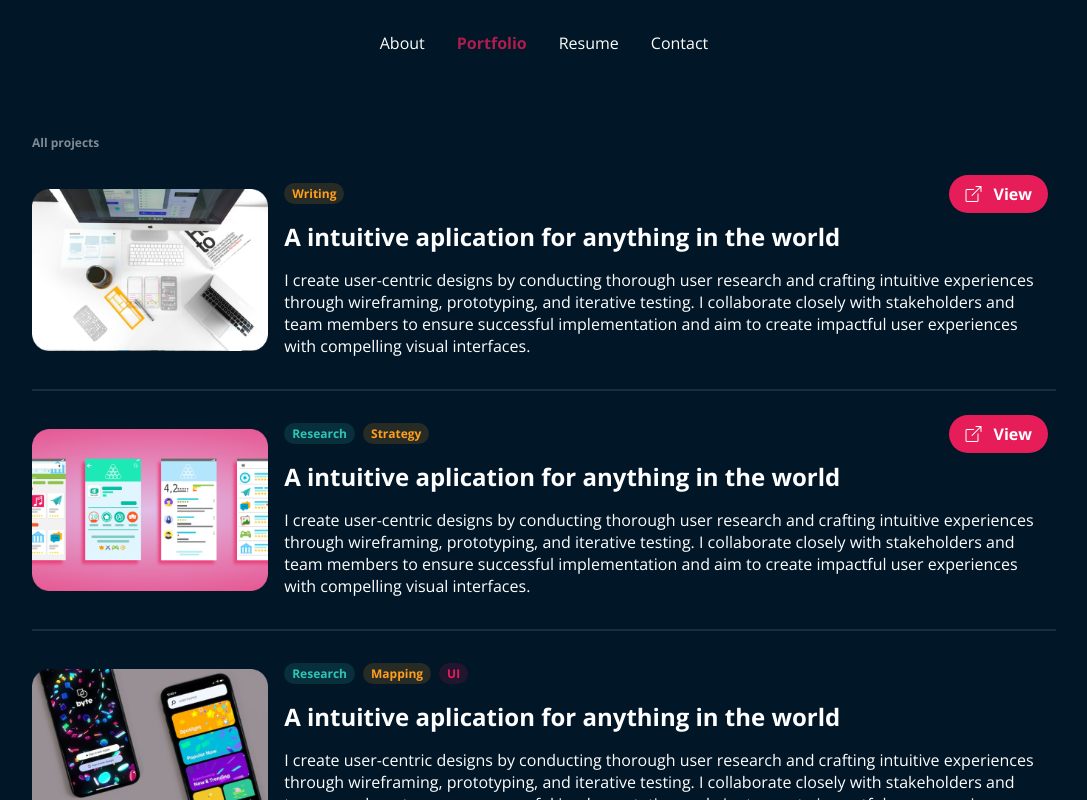
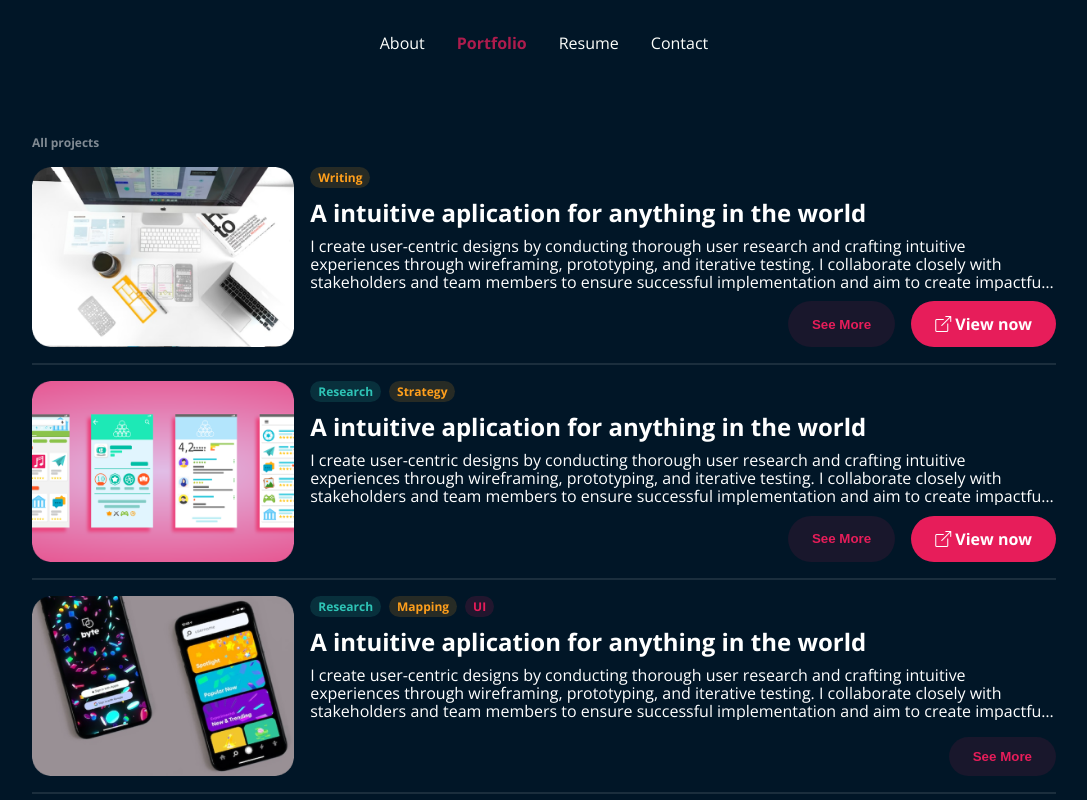
Before and after one commit to paulobressan/portfolio, a Nuxt app: page /portfolio in a window 1280 px wide. Shown: the top 800 px of the page, without its empty margins (96-1183 px from the left). Built offline with nearby package versions, Linux system fonts and the light colour scheme.

Commit message:
feat(portfolio): added modal to show more infos

```diff
--- a/assets/css/main.css
+++ b/assets/css/main.css
@@ -21,11 +21,11 @@ body,
   margin: 0;
 }
 
-.card__tags {
+.tags {
   display: flex;
 }
 
-.card__tags-content {
+.tags__content {
   margin-right: 8px;
   padding: 2px 8px;
   border-radius: 16px;
@@ -33,15 +33,15 @@ body,
   font-size: 12px;
 }
 
-.card__tags-content--yellow {
+.tags__content--yellow {
   color: var(--card__tag-yellow-text-color);
   background: var(--card__tag-yellow-background-color);
 }
-.card__tags-content--green {
+.tags__content--green {
   color: var(--card__tag-green-text-color);
   background: var(--card__tag-green-background-color);
 }
-.card__tags-content--red {
+.tags__content--red {
   color: var(--card__tag-red-text-color);
   background: var(--card__tag-red-background-color);
 }
--- a/assets/css/theme.css
+++ b/assets/css/theme.css
@@ -13,6 +13,8 @@
   --portfolio__label: #808a93;
   --portfolio__view-button-background-color: #e71d5a;
   --portfolio__view-button-text-color: #fff;
+  --portfolio__more-button-background-color: rgba(230, 30, 90, 0.1);
+  --portfolio__more-button-text-color: #e71d5a;
 
   --card__tag-yellow-text-color: #ff9f1c;
   --card__tag-yellow-background-color: rgba(255, 159, 28, 0.15);
@@ -20,4 +22,7 @@
   --card__tag-green-background-color: rgba(46, 196, 182, 0.15);
   --card__tag-red-text-color: #e71d5a;
   --card__tag-red-background-color: rgba(231, 29, 90, 0.15);
+
+  --modal__background-color: #011627;
+  --modal__text-color: #fff;
 }
--- a/components/Card.vue
+++ b/components/Card.vue
@@ -18,11 +18,11 @@ defineProps<Props>();
       <h3 class="card__name">
         {{ name }}
       </h3>
-      <div class="card__tags">
+      <div class="tags">
         <div v-for="(tag, i) in tags" :key="i">
           <div
-            class="card__tags-content"
-            :class="`card__tags-content--${tag.color}`"
+            class="tags__content"
+            :class="`tags__content--${tag.color}`"
           >
             {{ tag.text }}
           </div>
--- a/components/CardPortfolio.vue
+++ b/components/CardPortfolio.vue
@@ -9,6 +9,11 @@ interface Props {
   link?: string;
 }
 defineProps<Props>();
+
+interface Emits {
+  (e: "onSeeMore"): void;
+}
+const emit = defineEmits<Emits>();
 </script>
 
 <template>
@@ -17,11 +22,12 @@ defineProps<Props>();
       <img :src="image" :alt="name" />
     </div>
     <div class="card__content">
-      <div class="card__tags">
+      <div>
+        <div class="tags">
           <div v-for="(tag, i) in tags" :key="i">
             <div
-            class="card__tags-content"
-            :class="`card__tags-content--${tag.color}`"
+              class="tags__content"
+              :class="`tags__content--${tag.color}`"
             >
               {{ tag.text }}
             </div>
@@ -30,19 +36,29 @@ defineProps<Props>();
         <h1 class="card__name">
           {{ name }}
         </h1>
-      <div>
+        <div class="card__summary">
           {{ summary }}
         </div>
+      </div>
+      <div class="card__actions">
+        <button
+          type="button"
+          class="card__actions-button"
+          @click="emit('onSeeMore')"
+        >
+          See More
+        </button>
         <a
           v-if="link"
           :href="link"
           target="_blank"
-        class="card__link"
+          class="card__actions-link"
           title="Open link"
         >
           <i class="bi bi-box-arrow-up-right"></i>
-        View
+          View now
         </a>
+      </div>
     </div>
   </div>
 </template>
@@ -50,11 +66,13 @@ defineProps<Props>();
 <style scoped>
 .vars {
   --card__name-font-size: 24px;
+  --card__summary-line-clamp: 3;
 }
 
 @media only screen and (max-width: 768px) {
   .vars {
     --card__name-font-size: 20px;
+    --card__summary-line-clamp: 6;
   }
 }
 
@@ -66,7 +84,7 @@ defineProps<Props>();
   align-items: center;
 }
 .card__image {
-  width: 320px;
+  width: 360px;
   height: auto;
   overflow: hidden;
   border-radius: 18px;
@@ -80,31 +98,55 @@ defineProps<Props>();
 }
 
 .card__content {
-  position: relative;
-  padding: 16px;
+  display: flex;
+  flex-direction: column;
+  justify-content: space-between;
+  padding-left: 16px;
   width: 100%;
 }
 .card__name {
   font-size: var(--card__name-font-size);
   font-weight: 700;
   margin: 0;
-  margin-bottom: 16px;
+  margin-bottom: 8px;
+}
+.card__summary {
+  overflow: hidden;
+  text-overflow: ellipsis;
+  display: -webkit-box;
+  -webkit-box-orient: vertical;
+  -webkit-line-clamp: var(--card__summary-line-clamp);
+  line-height: 18px;
+  margin-bottom: 8px;
+}
+.tags {
+  margin-bottom: 8px;
 }
 
-.card__tags {
-  margin-bottom: 16px;
+.card__actions {
+  display: flex;
+  flex-direction: row;
+  justify-content: flex-end;
 }
 
-.card__link {
-  position: absolute;
-  right: 8px;
-  top: 8px;
-  padding: 8px 16px;
+.card__actions-link {
+  padding: 12px 24px;
   background: var(--portfolio__view-button-background-color);
-  color: var(--portfolio__view-button-color-color);
+  color: var(--portfolio__view-button-text-color);
   text-decoration: none;
   font-weight: 700;
   border-radius: 24px;
+  margin-left: 16px;
+}
+
+.card__actions-button {
+  padding: 12px 24px;
+  background: var(--portfolio__more-button-background-color);
+  color: var(--portfolio__more-button-text-color);
+  font-weight: 700;
+  border-radius: 24px;
+  border: none;
+  cursor: pointer;
 }
 
 .card__link i {
@@ -130,5 +172,9 @@ defineProps<Props>();
     position: unset;
     float: right;
   }
+
+  .card__summary {
+    margin-bottom: 16px;
+  }
 }
 </style>
--- a/pages/portfolio/index.vue
+++ b/pages/portfolio/index.vue
@@ -1,17 +1,52 @@
 <script setup lang="ts">
-import { Data } from "~/interfaces";
+import { Data, Project } from "~/interfaces";
 import json from "~/portfolio.json";
 import CardPortfolio from "~/components/CardPortfolio.vue";
 
 const data: Data = json;
+const modalOpened: Ref<boolean> = ref(false);
+const projectSelected: Ref<Project | undefined> = ref();
 
 useHead({
   title: `Portfolio | ${data.about.name} - ${data.about.role}`,
 });
+
+function openSeeMore(project: Project) {
+  projectSelected.value = project;
+  modalOpened.value = true;
+}
 </script>
 
 <template>
   <div class="vars">
+    <div class="modal" v-if="modalOpened">
+      <div class="modal__content">
+        <div class="modal__content-header">
+          <div class="modal__content-header-close">
+            <button
+              type="button"
+              class="modal__content-header-close-button"
+              @click="modalOpened = false"
+            >
+              <i class="bi bi-x-lg"></i>
+            </button>
+          </div>
+        </div>
+        <div class="modal__content-body">
+          <div class="tags">
+            <div v-for="(tag, i) in projectSelected?.tags" :key="i">
+              <div class="tags__content" :class="`tags__content--${tag.color}`">
+                {{ tag.text }}
+              </div>
+            </div>
+          </div>
+          <h2 class="modal__content-body-title">{{ projectSelected?.name }}</h2>
+          <div>
+            {{ projectSelected?.summary }}
+          </div>
+        </div>
+      </div>
+    </div>
     <div v-if="data.portfolio.projects?.length" class="projects">
       <div class="projects__label">All projects</div>
       <div v-for="project in data.portfolio.projects" class="projects__card">
@@ -21,6 +56,7 @@ useHead({
           :image="project.image"
           :tags="project.tags"
           :link="project.link"
+          @on-see-more="openSeeMore(project)"
         />
         <hr />
       </div>
@@ -54,4 +90,68 @@ useHead({
 .projects__card {
   margin-bottom: 16px;
 }
+
+.tags {
+  margin-bottom: 16px;
+}
+
+.modal {
+  z-index: 1055;
+  position: fixed;
+  height: 100%;
+  width: 100%;
+  top: 0;
+  background: rgba(0, 0, 0, 0.25);
+  backdrop-filter: blur(4px);
+  display: flex;
+  justify-content: center;
+  align-items: center;
+}
+
+.modal__content {
+  background: var(--modal__background-color);
+  color: var(--modal__text-color);
+  width: 50%;
+  height: 50%;
+  border-radius: 24px;
+  overflow: auto;
+  display: flex;
+  flex-direction: column;
+}
+
+.modal__content-header {
+  display: flex;
+  justify-content: flex-end;
+  padding: 16px;
+}
+
+.modal__content-header-close {
+  display: flex;
+  align-items: center;
+  justify-content: center;
+}
+
+.modal__content-header-close-button {
+  background: unset;
+  border: none;
+  color: var(--modal__text-color);
+  font-size: 26px;
+  cursor: pointer;
+}
+
+.modal__content-body {
+  padding: 16px;
+}
+
+.modal__content-body-title {
+  font-size: 18px;
+  margin: 0 0 16px 0;
+}
+
+@media only screen and (max-width: 768px) {
+  .modal__content {
+    width: 90%;
+    height: 90%;
+  }
+}
 </style>
```
Lines whose indentation alone changed are shown as unchanged.
